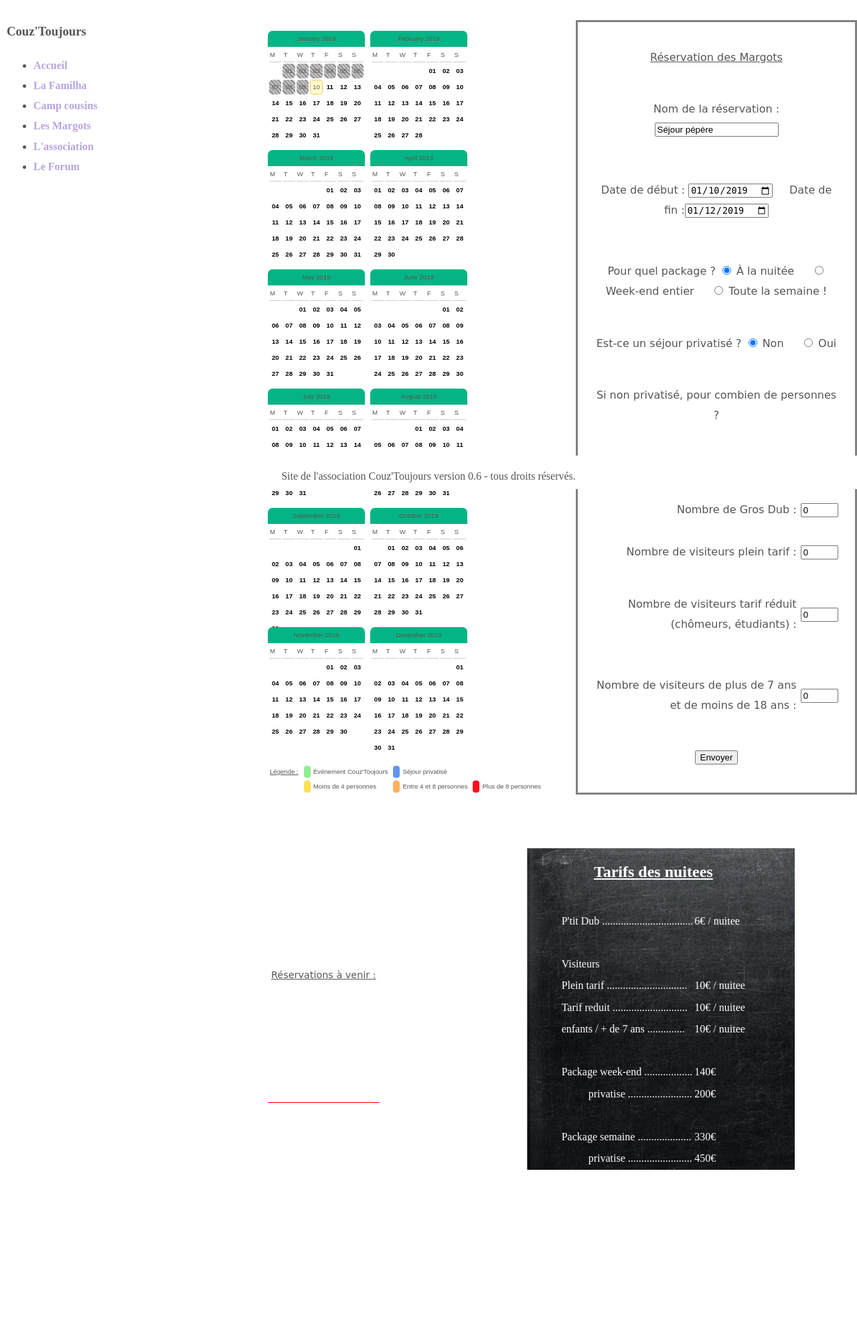
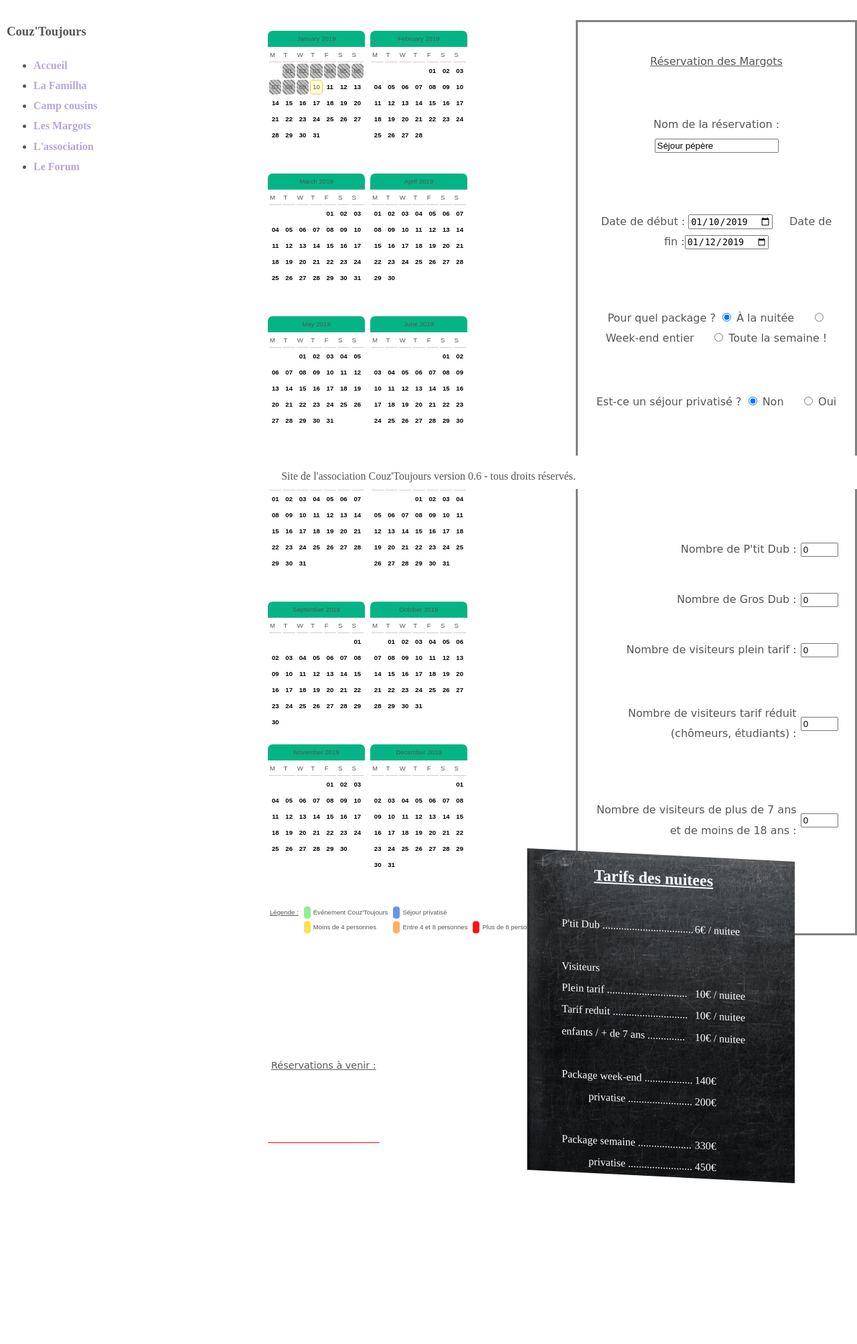
Before and after one commit to Oldero/CouzToujours, a PHP site: page /LesMargots.php in a window 1280 px wide. Shown: the part 70-2076 px from the top of the page at 67% size. Before the commit the page ends 1816 px from the top, so only its background shows below. Run offline with PHP 8.4, Linux system fonts and the light colour scheme; the visitor is signed in with stand-in values (Sample User, id 1); data that the repository does not hold is empty; some libraries are stand-ins or nearby versions; some web fonts are replaced.

Commit message:
version 0.6 - style du tableau

```diff
--- a/php/reservation.php
+++ b/php/reservation.php
@@ -69,7 +69,7 @@ if (isset($_POST['nom']) && isset($_POST['debut']) && isset($_POST['fin']) && is
         if($_POST['official'] == 0){
             if($_POST['prive'] == "Oui"){
                 $prive = 1;
-                echo "Séjour <strong>privatisé</strong> <br />";
+                echo "Séjour <strong>privatisé</strong> ";
             }
             else {
                 $prive = 0;
@@ -89,14 +89,14 @@ if (isset($_POST['nom']) && isset($_POST['debut']) && isset($_POST['fin']) && is
                     $package = 2;
                     $prix = ($prive)*200 + (1-$prive)*140;
                     $nbnuitee = 2;
-                    echo "Pour un week-end entier <br />";
+                    echo "pour un week-end entier <br />";
                     break;
 
                 case "semaine":
                     $package = 3;
                     $prix = ($prive)*450 + (1-$prive)*330;
                     $nbnuitee = 6;
-                    echo "Pour une semaine complète <br />";
+                    echo "pour une semaine complète <br />";
                     break;
             }
             echo "Le prix total du séjour est de $prix euros. ";
--- a/style.css
+++ b/style.css
@@ -156,11 +156,12 @@ a:hover, a:focus, a:active {
 	max-width: 1000px;
 	order: 3;
 	margin-right: 20px;
-	margin-bottom: 100px;
+	margin-bottom: 250px;
 }
 .almanach{
 	margin-right: 20px;
 	max-width: 50%;
+	min-height: 50%;
 	order: 1;
 	margin-bottom: 80px;
 }
@@ -175,6 +176,9 @@ a:hover, a:focus, a:active {
 	background-image : url(img/blackboard.jpg);
 	background-repeat:no-repeat;
 	border-collapse: collapse;
+	transform: matrix(1, 0.05, 0, 1, 0, -200);
+}
+.tarifs{
 }
 .tableau_noir th{
 	text-decoration: underline;
@@ -503,5 +507,5 @@ table.calendar td.pad:hover {
 	float: left;
 	padding: 0 .5em .5em 0;
 	height: 150px;
-	margin-bottom: 20px;
+	margin-bottom: 55px;
 	}
```
